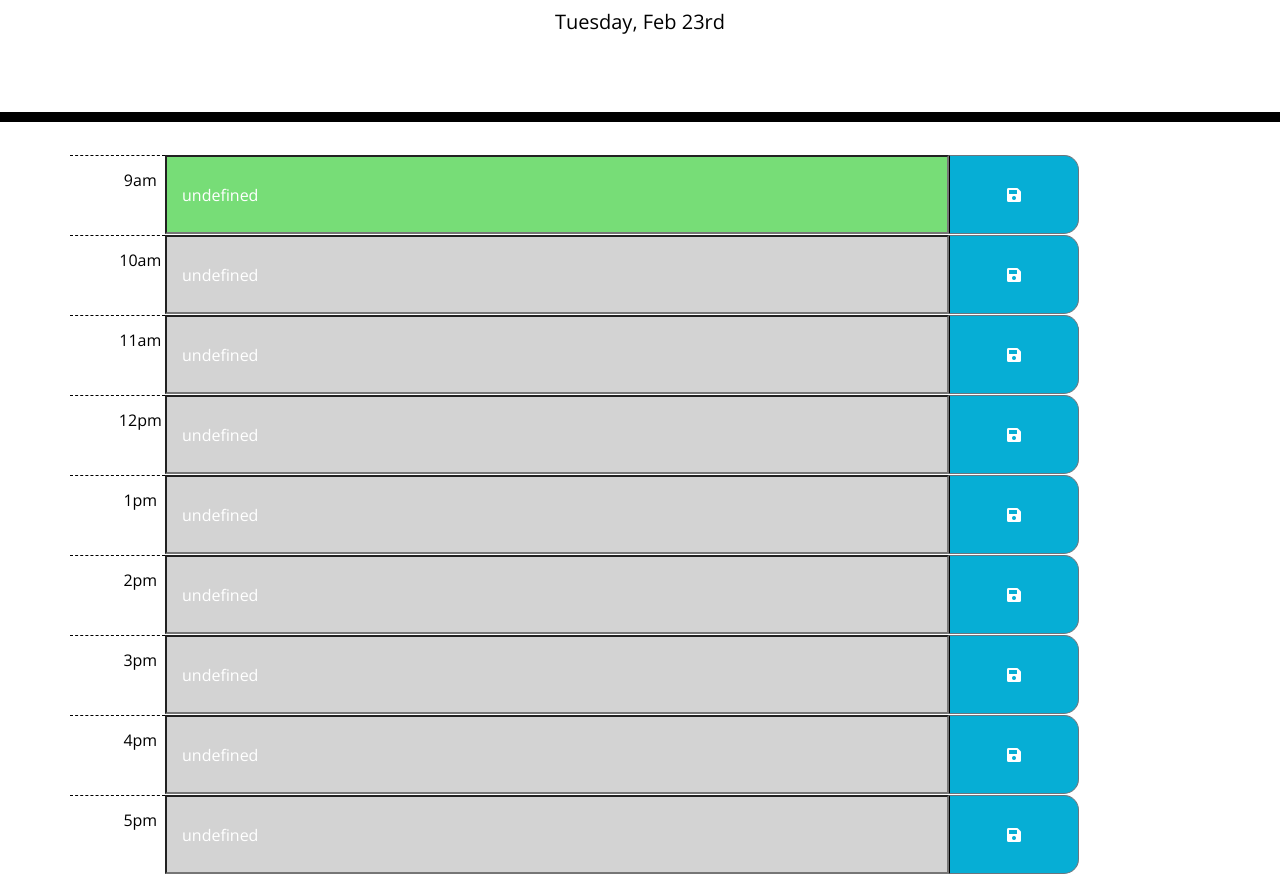
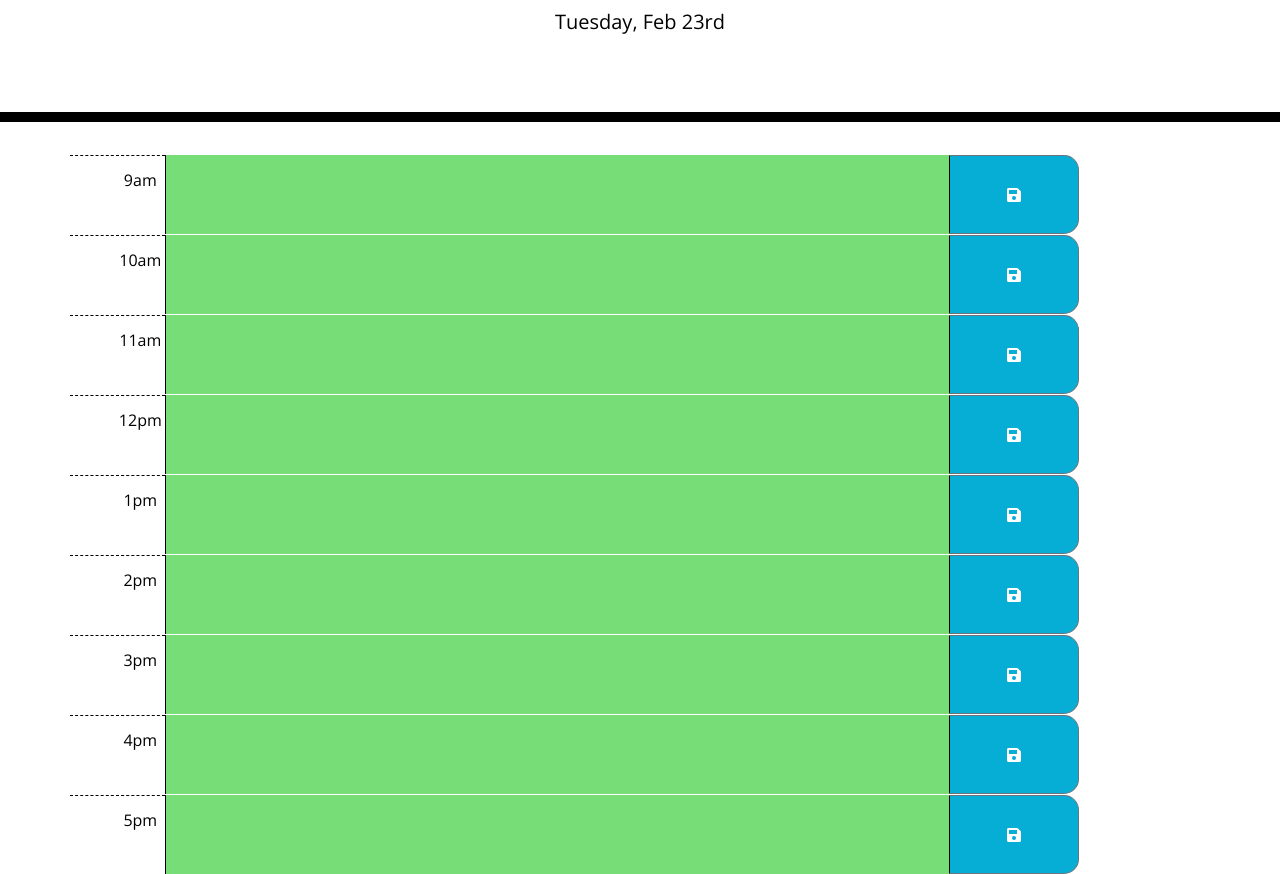
Before and after one commit to ihm57511/dayPlanner, a plain HTML site: page index.html in a window 1280 px wide. Shown: the part 182-1056 px from the top of the page. Drawn offline with nearby package versions, Linux system fonts and the light colour scheme.

Commit message:
corrected js to utilize jQuery, localStorage still inop

```diff
--- a/assets/css/style.css
+++ b/assets/css/style.css
@@ -44,17 +44,17 @@ textarea{
 
 .past {
   background-color: #d3d3d3;
-  color: white;
+  /* color: white; */
 }
 
 .present {
   background-color: #ff6961;
-  color: white;
+  /* color: white; */
 }
 
 .future {
   background-color: #77dd77;
-  color: white;
+  /* color: white; */
 }
 
 .saveBtn {
--- a/assets/js/script.js
+++ b/assets/js/script.js
@@ -1,68 +1,41 @@
 var today = moment();
 $("#currentDay").text(today.format("dddd, MMM Do"));
 
-var currentHour = moment().format('H');
+var currentHour = parseInt(moment().format('H'));
 console.log(currentHour);
-// **** bug here ****
-// only first save button is operational,
-// see line 55 for potential solution
-var saveButton = document.getElementById("button-addon2")
+
+var task = []
 
 function init() {
-    presentTime();
-    getTaskList();
-}
-
-var presentTime = function () {
-// **** bug here *****
-// does not hit id=9 and i do not understand why
-    for (i = 9; i <= 17; i++) {
-        if (document.getElementById([i]).id < currentHour) {
-            document.getElementById(i).className += " past";
-            console.log(document.getElementById([i]));
-        }
-        else if (document.getElementById([i]).id === currentHour) {
-            document.getElementById(i).className += " present";
-            console.log(document.getElementById([i]));
-        }
-        else {
-            document.getElementById(i).className += " future";
-            console.log(document.getElementById([i]));
-        }
-    } return
-}
-
-var taskList = function() {
-    for (i = 9; i <= 17; i++) {
-        localStorage.setItem(i, document.getElementById([i]).value);
-        // if below line is run here, storage is not pulled upon page refresh
-        // document.getElementById(i).value = localStorage[i];
-    }
-
-
+    presentInfo();
 };
 
-// ***** bug here *****
-// returns undefined if page loaded with cleared storag
-var getTaskList = function() {
-    for (i = 9; i <= 17; i++) {
-        document.getElementById(i).value = localStorage[i];
+var presentInfo = function () {
+
+    for (i = 0; i < 9; i++) {
+    var timeEl = $('textarea').eq(i);
+
+    // timeEl.text(JSON.parse(localStorage.getItem("task"[i])));
+
+    if (parseInt(timeEl.attr("id")) < currentHour) {
+        timeEl.addClass(' past');
+        console.log(parseInt(timeEl.attr("id")));
     }
-}
+    else if (parseInt(timeEl.attr("id")) === currentHour) {
+        timeEl.addClass(' present');
+    }
+    else {
+        timeEl.addClass(' future');
+    }
+}};
 
-saveButton.addEventListener("click", taskList);
-console.log(document.getElementById([9]).value)
-
-// **********
-// unsure of how to structure
-// variable.addEventListener("click", function(event) {
-//     var element = event.target;
-
-//     if (element.matches("button") === true) {
-//         for (i = 9; i <= 17; i++) {
-//             localStorage.setItem(i, document.getElementById([i]).value);
-//         }return
-//     }
-// });
+$('.saveBtn').click(function(event) {
+    event.preventDefault();
+    var btnClicked = $(event.target);
+    console.log($(btnClicked).attr("id"));
+    console.log($(btnClicked).parent().siblings("textarea").val());
+    localStorage.setItem("task", JSON.stringify($(btnClicked).parent().siblings("textarea").val()));
+    return
+});
 
 init();
--- a/index.html
+++ b/index.html
@@ -28,10 +28,10 @@
         </div>
       </div>
       <div class="input-group m-0 p-0 col-lg-11">
-        <input type="text" id="9" name="task" class="textarea col-lg-9" placeholder=" "
-          aria-label="Recipient's username" aria-describedby="button-addon2">
+        <textarea type="text" id="9" name="task" class="textarea col-lg-9" placeholder=" "
+          aria-label="Recipient's username" aria-describedby="button-addon2"></textarea>
         <div class="input-group-append boarder-0 m-0 p-0 col-lg-2">
-          <button class="btn btn-outline-secondary saveBtn w-75" type="button" id="button-addon2"><i
+          <button class="btn btn-outline-secondary saveBtn w-75" type="button" id="19"><i
               class="fas fa-save"></i></button>
         </div>
       </div>
@@ -43,10 +43,10 @@
         </div>
       </div>
       <div class="input-group m-0 p-0 col-lg-11">
-        <input type="text" id="10" name="task" class="textarea col-lg-9" placeholder=" "
-          aria-label="Recipient's username" aria-describedby="button-addon2">
+        <textarea type="text" id="10" name="task" class="textarea col-lg-9" placeholder=" "
+          aria-label="Recipient's username" aria-describedby="button-addon2"></textarea>
         <div class="input-group-append m-0 p-0 col-lg-2">
-          <button class="btn btn-outline-secondary saveBtn w-75" type="button" id="button-addon2"><i
+          <button class="btn btn-outline-secondary saveBtn w-75" type="button" id="20"><i
               class="fas fa-save"></i></button>
         </div>
       </div>
@@ -58,10 +58,10 @@
         </div>
       </div>
       <div class="input-group m-0 p-0 col-lg-11">
-        <input type="text" id="11" name="task" class="textarea col-lg-9" placeholder=" "
-          aria-label="Recipient's username" aria-describedby="button-addon2">
+        <textarea type="text" id="11" name="task" class="textarea col-lg-9" placeholder=" "
+          aria-label="Recipient's username" aria-describedby="button-addon2"></textarea>
         <div class="input-group-append m-0 p-0 col-lg-2">
-          <button class="btn btn-outline-secondary saveBtn w-75" type="button" id="button-addon2"><i
+          <button class="btn btn-outline-secondary saveBtn w-75" type="button" id="21"><i
               class="fas fa-save"></i></button>
         </div>
       </div>
@@ -73,10 +73,10 @@
         </div>
       </div>
       <div class="input-group m-0 p-0 col-lg-11">
-        <input type="text" id="12" name="task" class="textarea col-lg-9" placeholder=" "
-          aria-label="Recipient's username" aria-describedby="button-addon2">
+        <textarea type="text" id="12" name="task" class="textarea col-lg-9" placeholder=" "
+          aria-label="Recipient's username" aria-describedby="button-addon2"></textarea>
         <div class="input-group-append m-0 p-0 col-lg-2">
-          <button class="btn btn-outline-secondary saveBtn w-75" type="button" id="button-addon2"><i
+          <button class="btn btn-outline-secondary saveBtn w-75" type="button" id="22"><i
               class="fas fa-save"></i></button>
         </div>
       </div>
@@ -88,10 +88,10 @@
         </div>
       </div>
       <div class="input-group m-0 p-0 col-lg-11">
-        <input type="text" id="13" name="task" class="textarea col-lg-9" placeholder=" "
-          aria-label="Recipient's username" aria-describedby="button-addon2">
+        <textarea type="text" id="13" name="task" class="textarea col-lg-9" placeholder=" "
+          aria-label="Recipient's username" aria-describedby="button-addon2"></textarea>
         <div class="input-group-append m-0 p-0 col-lg-2">
-          <button class="btn btn-outline-secondary saveBtn w-75" type="button" id="button-addon2"><i
+          <button class="btn btn-outline-secondary saveBtn w-75" type="button" id="23"><i
               class="fas fa-save"></i></button>
         </div>
       </div>
@@ -103,10 +103,10 @@
         </div>
       </div>
       <div class="input-group m-0 p-0 col-lg-11">
-        <input type="text" id="14" name="task" class="textarea col-lg-9" placeholder=" "
-          aria-label="Recipient's username" aria-describedby="button-addon2">
+        <textarea type="text" id="14" name="task" class="textarea col-lg-9" placeholder=" "
+          aria-label="Recipient's username" aria-describedby="button-addon2"></textarea>
         <div class="input-group-append m-0 p-0 col-lg-2">
-          <button class="btn btn-outline-secondary saveBtn w-75" type="button" id="button-addon2"><i
+          <button class="btn btn-outline-secondary saveBtn w-75" type="button" id="24"><i
               class="fas fa-save"></i></button>
         </div>
       </div>
@@ -118,10 +118,10 @@
         </div>
       </div>
       <div class="input-group m-0 p-0 col-lg-11">
-        <input type="text" id="15" name="task" class="textarea col-lg-9" placeholder=" "
-          aria-label="Recipient's username" aria-describedby="button-addon2">
+        <textarea type="text" id="15" name="task" class="textarea col-lg-9" placeholder=" "
+          aria-label="Recipient's username" aria-describedby="button-addon2"></textarea>
         <div class="input-group-append m-0 p-0 col-lg-2">
-          <button class="btn btn-outline-secondary saveBtn w-75" type="button" id="button-addon2"><i
+          <button class="btn btn-outline-secondary saveBtn w-75" type="button" id="25"><i
               class="fas fa-save"></i></button>
         </div>
       </div>
@@ -133,10 +133,10 @@
         </div>
       </div>
       <div class="input-group m-0 p-0 col-lg-11">
-        <input type="text" id="16" name="task" class="textarea col-lg-9" placeholder=" "
-          aria-label="Recipient's username" aria-describedby="button-addon2">
+        <textarea type="text" id="16" name="task" class="textarea col-lg-9" placeholder=" "
+          aria-label="Recipient's username" aria-describedby="button-addon2"></textarea>
         <div class="input-group-append m-0 p-0 col-lg-2">
-          <button class="btn btn-outline-secondary saveBtn w-75" type="button" id="button-addon2"><i
+          <button class="btn btn-outline-secondary saveBtn w-75" type="button" id="26"><i
               class="fas fa-save"></i></button>
         </div>
       </div>
@@ -148,10 +148,10 @@
         </div>
       </div>
       <div class="input-group m-0 p-0 col-lg-11">
-        <input type="text" id="17" name="task" class="textarea col-lg-9" placeholder=" "
-          aria-label="Recipient's username" aria-describedby="button-addon2">
+        <textarea type="text" id="17" name="task" class="textarea col-lg-9" placeholder=" "
+          aria-label="Recipient's username" aria-describedby="button-addon2"></textarea>
         <div class="input-group-append m-0 p-0 col-lg-2">
-          <button class="btn btn-outline-secondary saveBtn w-75" type="button" id="button-addon2"><i
+          <button class="btn btn-outline-secondary saveBtn w-75" type="button" id="27"><i
               class="fas fa-save"></i></button>
         </div>
       </div>
```
